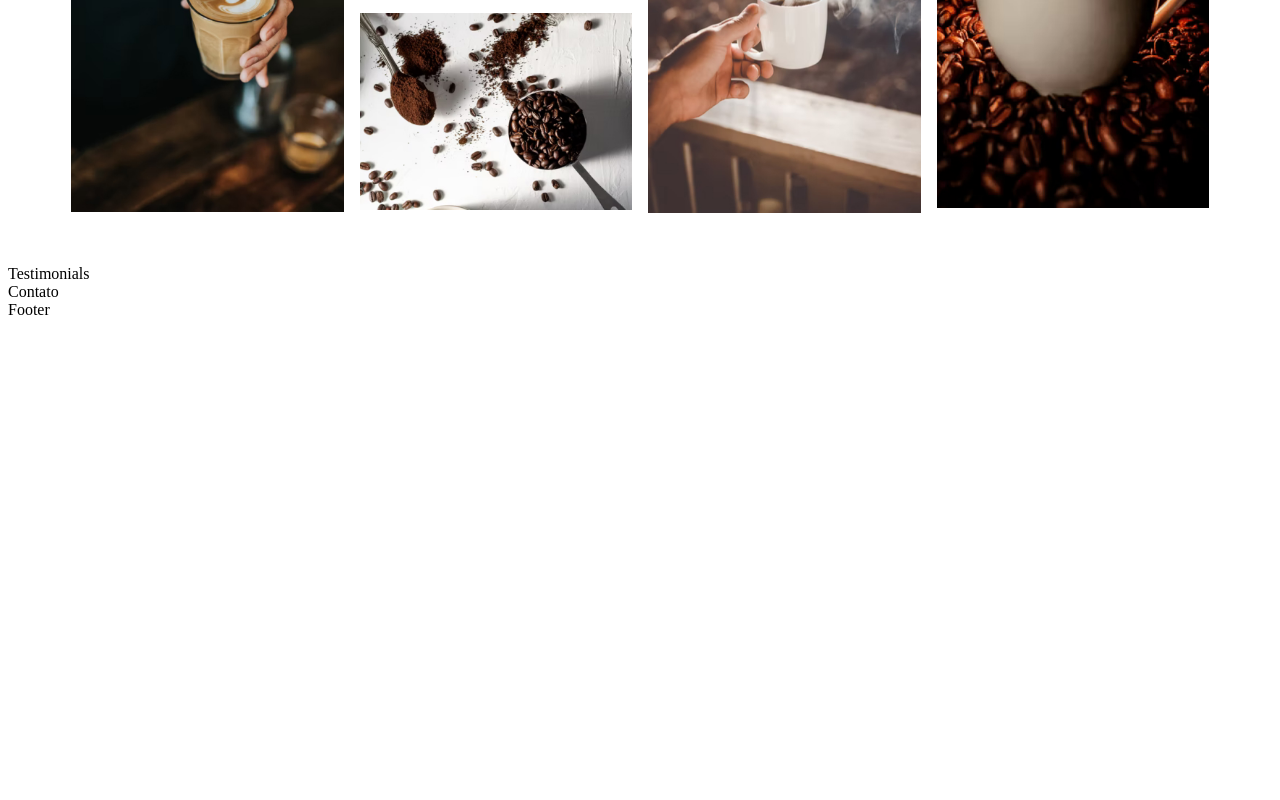
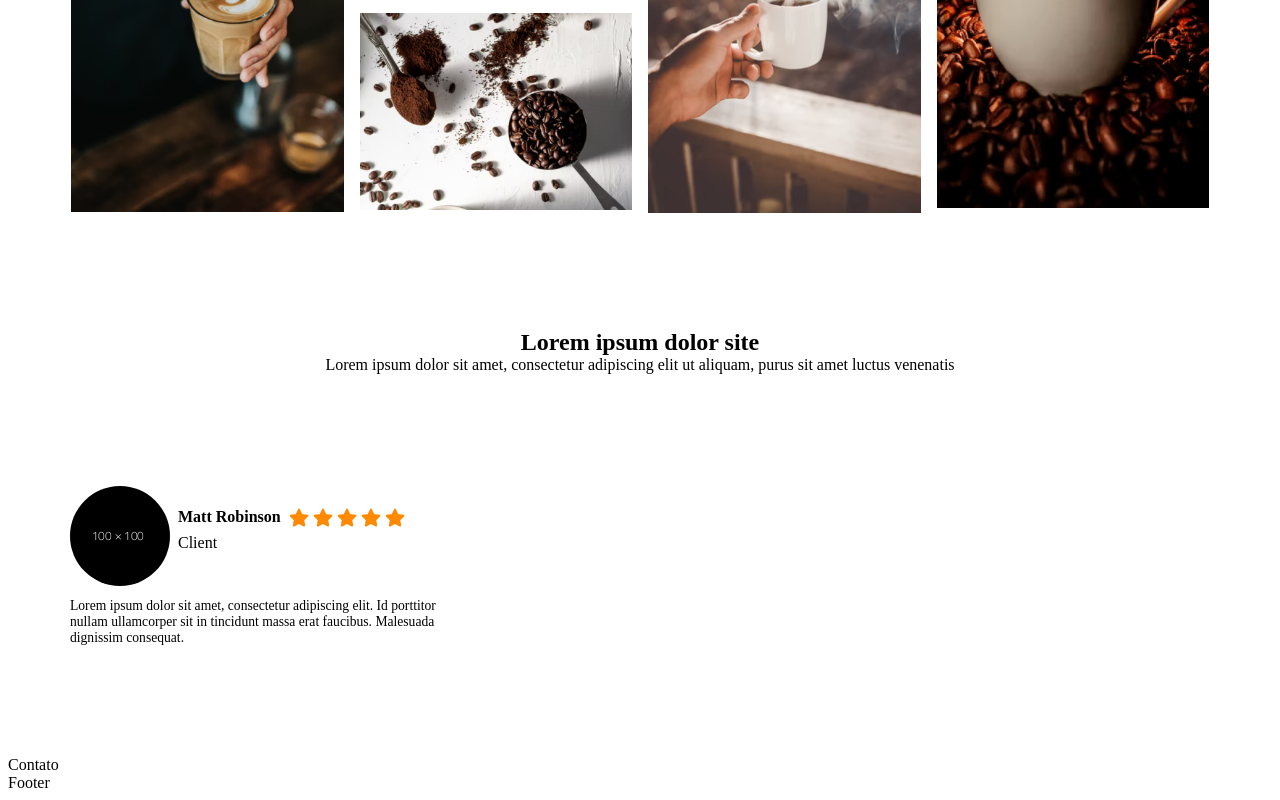
Before and after one commit to willivmpereira/coffe-app, a Next.js app: page / in a window 1280 px wide. Shown: the part 2911-3711 px from the top of the page. Before the commit the page ends 3238 px from the top, so only its background shows below. Built offline with nearby package versions, Linux system fonts and the light colour scheme.

Commit message:
:sparkles: feat: Page Testimonials

```diff
--- a/src/components/Testimonials/index.tsx
+++ b/src/components/Testimonials/index.tsx
@@ -1,7 +1,68 @@
+import * as S from './styled'
+import { Container } from '../Container'
+
+import PhotoCliente from '../../../public/img/fff.png'
+
 export const Testimonials = () => {
     return (
-        <section>
-            Testimonials
-        </section>
+        <S.Testimonials>
+            <Container>
+                <S.Title>Lorem ipsum dolor site</S.Title>
+                <S.SubTitle>Lorem ipsum dolor sit amet, consectetur adipiscing elit ut aliquam, purus sit amet luctus venenatis</S.SubTitle>
+
+                <S.Display>
+                    <S.TestimonialContent>
+                        <S.DataTestimonial>
+                            <div>
+                                <S.ThumbImg
+                                    src={PhotoCliente}
+                                    width={100}
+                                    height={100}
+                                    alt="Foto do cliente"
+                                />
+                            </div>
+                            <S.InfoTestimonial>
+                                <div>
+                                    <h4>Matt Robinson</h4>
+                                    <p>Client</p>
+                                </div>
+                                <div>
+                                    <ul>
+                                        <li>
+                                            <svg width="20" height="19" viewBox="0 0 20 19" fill="none" xmlns="http://www.w3.org/2000/svg">
+                                                <path d="M9.99999 1.6665L12.575 6.88317L18.3333 7.72484L14.1667 11.7832L15.15 17.5165L9.99999 14.8082L4.84999 17.5165L5.83332 11.7832L1.66666 7.72484L7.42499 6.88317L9.99999 1.6665Z" fill="#FF8900" stroke="#FF8900" stroke-width="2" stroke-linecap="round" stroke-linejoin="round"/>
+                                            </svg>
+                                        </li>
+                                        <li>
+                                            <svg width="20" height="19" viewBox="0 0 20 19" fill="none" xmlns="http://www.w3.org/2000/svg">
+                                                <path d="M9.99999 1.6665L12.575 6.88317L18.3333 7.72484L14.1667 11.7832L15.15 17.5165L9.99999 14.8082L4.84999 17.5165L5.83332 11.7832L1.66666 7.72484L7.42499 6.88317L9.99999 1.6665Z" fill="#FF8900" stroke="#FF8900" stroke-width="2" stroke-linecap="round" stroke-linejoin="round"/>
+                                            </svg>
+                                        </li>
+                                        <li>
+                                            <svg width="20" height="19" viewBox="0 0 20 19" fill="none" xmlns="http://www.w3.org/2000/svg">
+                                                <path d="M9.99999 1.6665L12.575 6.88317L18.3333 7.72484L14.1667 11.7832L15.15 17.5165L9.99999 14.8082L4.84999 17.5165L5.83332 11.7832L1.66666 7.72484L7.42499 6.88317L9.99999 1.6665Z" fill="#FF8900" stroke="#FF8900" stroke-width="2" stroke-linecap="round" stroke-linejoin="round"/>
+                                            </svg>
+                                        </li>
+                                        <li>
+                                            <svg width="20" height="19" viewBox="0 0 20 19" fill="none" xmlns="http://www.w3.org/2000/svg">
+                                                <path d="M9.99999 1.6665L12.575 6.88317L18.3333 7.72484L14.1667 11.7832L15.15 17.5165L9.99999 14.8082L4.84999 17.5165L5.83332 11.7832L1.66666 7.72484L7.42499 6.88317L9.99999 1.6665Z" fill="#FF8900" stroke="#FF8900" stroke-width="2" stroke-linecap="round" stroke-linejoin="round"/>
+                                            </svg>
+                                        </li>
+                                        <li>
+                                            <svg width="20" height="19" viewBox="0 0 20 19" fill="none" xmlns="http://www.w3.org/2000/svg">
+                                                <path d="M9.99999 1.6665L12.575 6.88317L18.3333 7.72484L14.1667 11.7832L15.15 17.5165L9.99999 14.8082L4.84999 17.5165L5.83332 11.7832L1.66666 7.72484L7.42499 6.88317L9.99999 1.6665Z" fill="#FF8900" stroke="#FF8900" stroke-width="2" stroke-linecap="round" stroke-linejoin="round"/>
+                                            </svg>
+                                        </li>
+                                    </ul>
+                                </div>
+                            </S.InfoTestimonial>
+                        </S.DataTestimonial>
+                        <S.TextTestimonial>
+                            <p>Lorem ipsum dolor sit amet, consectetur adipiscing elit. Id porttitor nullam ullamcorper sit in tincidunt massa erat faucibus. Malesuada dignissim consequat.</p>
+                        </S.TextTestimonial>
+                    </S.TestimonialContent>
+                </S.Display>
+            </Container>
+        </S.Testimonials>
     )
 }
--- a/src/components/Testimonials/styled.tsx
+++ b/src/components/Testimonials/styled.tsx
@@ -1 +1,71 @@
 import styled from "styled-components";
+import Image from 'next/image'
+
+export const Testimonials = styled.section`
+    padding: 4rem 0;
+`
+
+export const Title = styled.h2`
+    text-align: center;
+    margin: 0;
+`
+
+export const SubTitle = styled.p`
+    text-align: center;
+    margin-top: 0;
+`
+
+export const Display = styled.div`
+    display: grid;
+    grid-template-columns: repeat(3, 1fr);
+    margin-top: 5rem;
+
+    @media(max-width: 768px) {
+        grid-template-columns: 1fr;
+    }
+`
+
+export const TestimonialContent = styled.div`
+    margin: 2rem 0;
+`
+
+export const DataTestimonial = styled.div`
+    display: flex;
+    gap: 0.5rem;
+    align-items: center;
+`
+
+export const ThumbImg = styled(Image)`
+    border-radius: 50%;
+`
+
+export const InfoTestimonial = styled.div`
+    display: flex;
+    align-items: flex-start;
+    gap: .5rem;
+
+    h4{
+        margin: 0;
+    }
+
+    p{
+        text-align: left;
+        margin-top: 0.5rem;
+    }
+
+    ul{
+        display: flex;
+        padding: 0;
+        margin: 0;
+        list-style: none;
+        gap: .25rem;
+    }
+`
+
+export const TextTestimonial = styled.div`
+    p{
+        font-size: 0.85rem;
+        margin-top: .5rem;
+        text-align: left;
+    }
+`
```
Also changed, not shown: public/img/fff.png (added).
